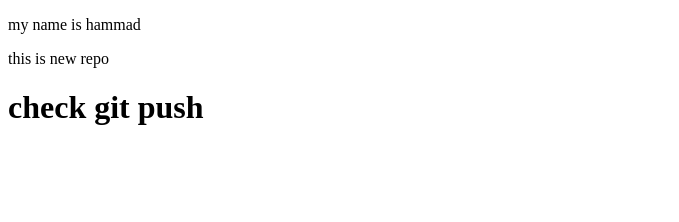
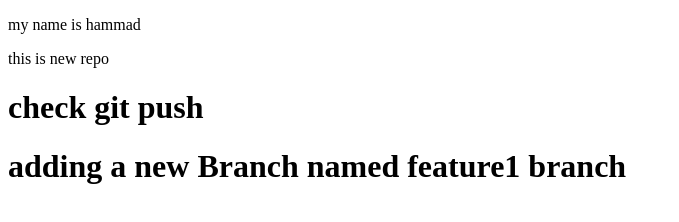
Before and after one commit to Hammadk12345/NewLocalRepo, a plain HTML site: page index.html in a window 1280 px wide. Shown: the whole page, without its empty margins (0-679 px from the left). Drawn offline with Linux system fonts and the light colour scheme.

Commit message:
add a heading in a new branch

```diff
--- a/index.html
+++ b/index.html
@@ -9,5 +9,6 @@
     <p>my name is hammad</p>
     <p>this is new repo</p>
     <h1>check git push</h1>
+    <h1>adding a new Branch named feature1 branch</h1>
 </body>
 </html>
```
